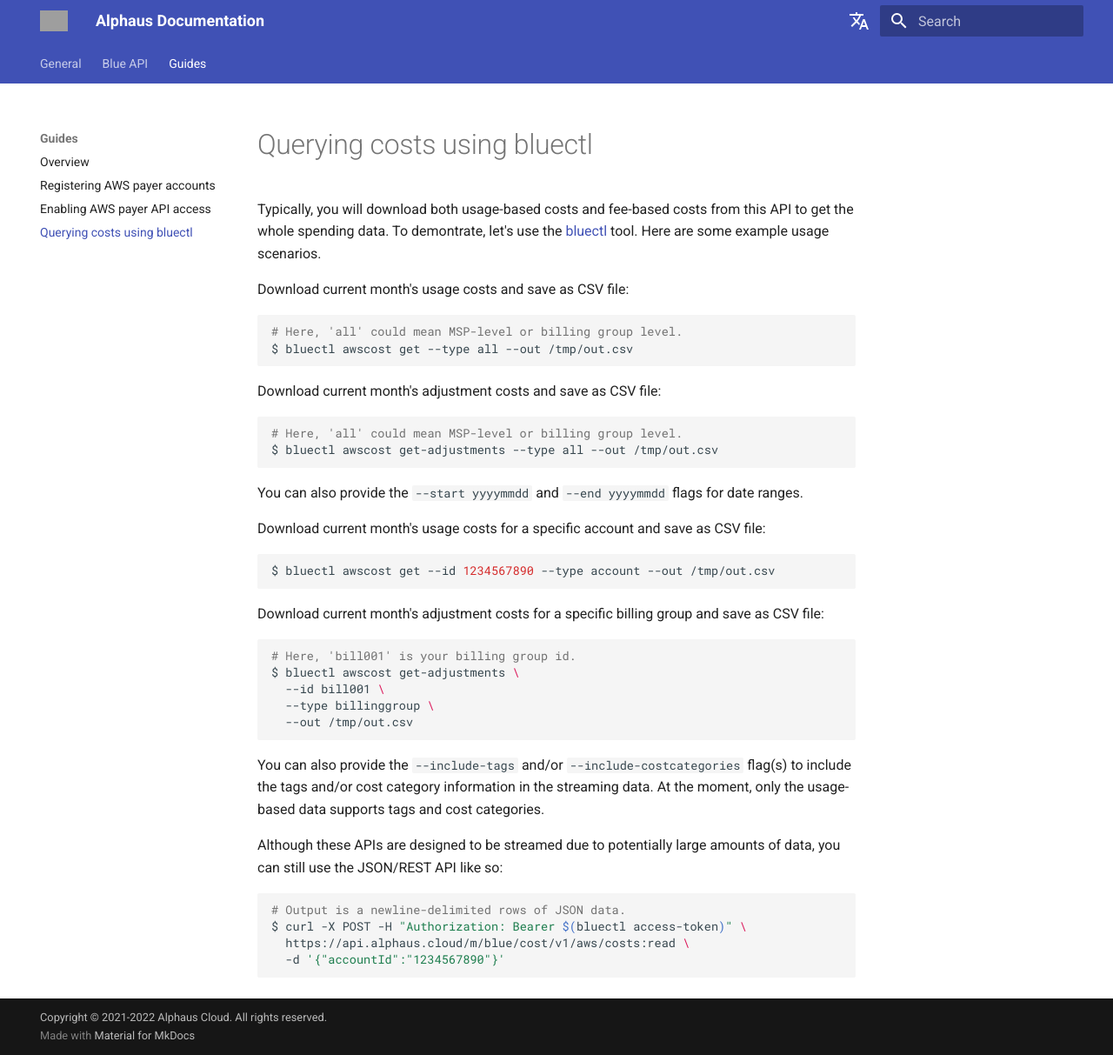
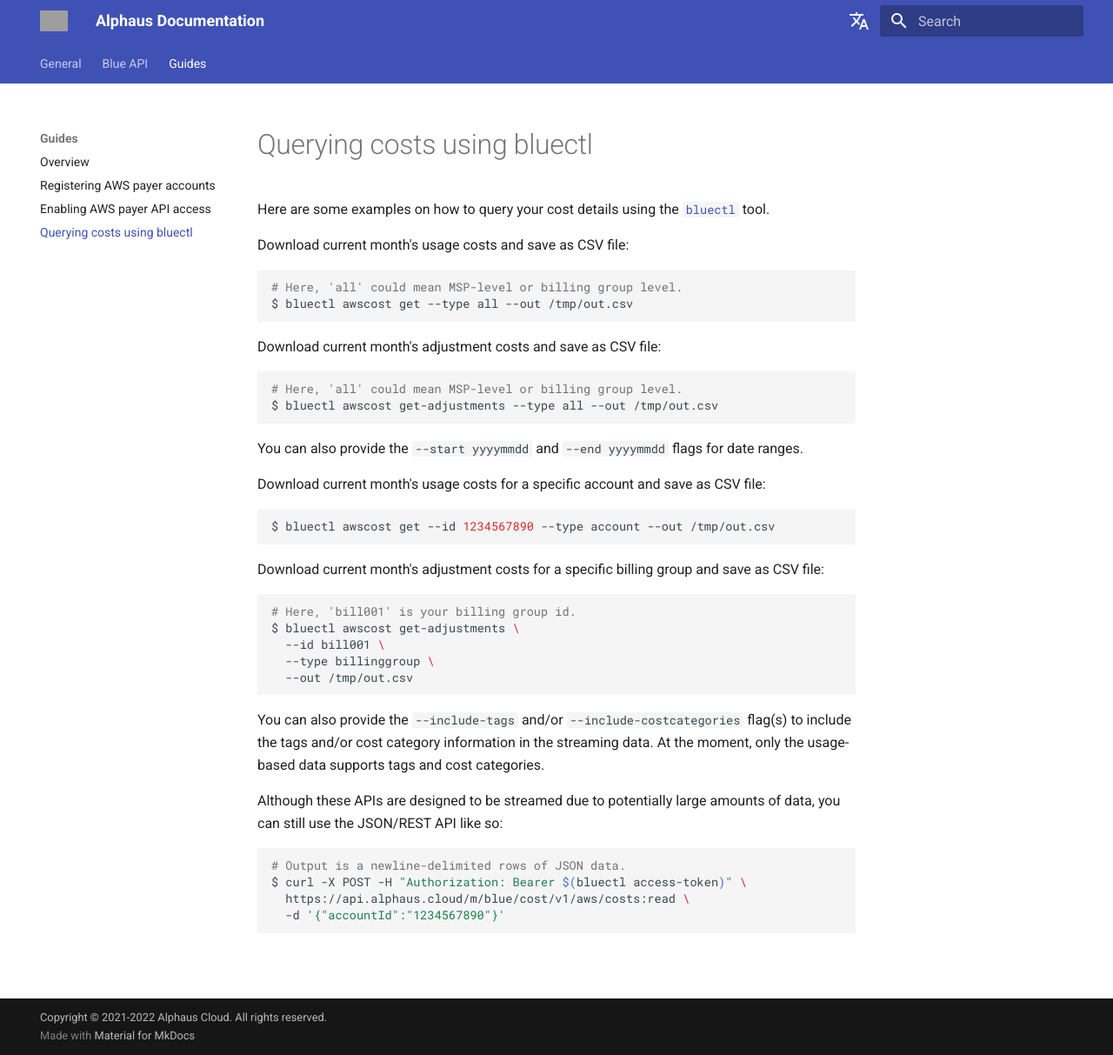
Before and after one commit to alphauslabs/tmpdocs, an MkDocs documentation site: the page built from docs/guides/aws-query-costs.md, in a window 1280 px wide and 1213 px high. Shown: the whole window at 87% size. Built offline with MkDocs 1.6.1 and Material for MkDocs 9.7.7, drawn with Linux system fonts in a browser that asks for light colours; comment, search, counter and statistics services are not loaded; grey boxes are pictures that could not be loaded.

Commit message:
docs: wip query costs

````diff
--- a/docs/guides/aws-query-costs.md
+++ b/docs/guides/aws-query-costs.md
@@ -1,6 +1,6 @@
 # Querying costs using bluectl
 
-Typically, you will download both usage-based costs and fee-based costs from this API to get the whole spending data. To demontrate, let's use the [bluectl](https://github.com/alphauslabs/bluectl) tool. Here are some example usage scenarios.
+Here are some examples on how to query your cost details using the [`bluectl`](https://alphauslabs.github.io/docs/blueapi/bluectl/) tool.
 
 Download current month's usage costs and save as CSV file:
 ```sh
````
